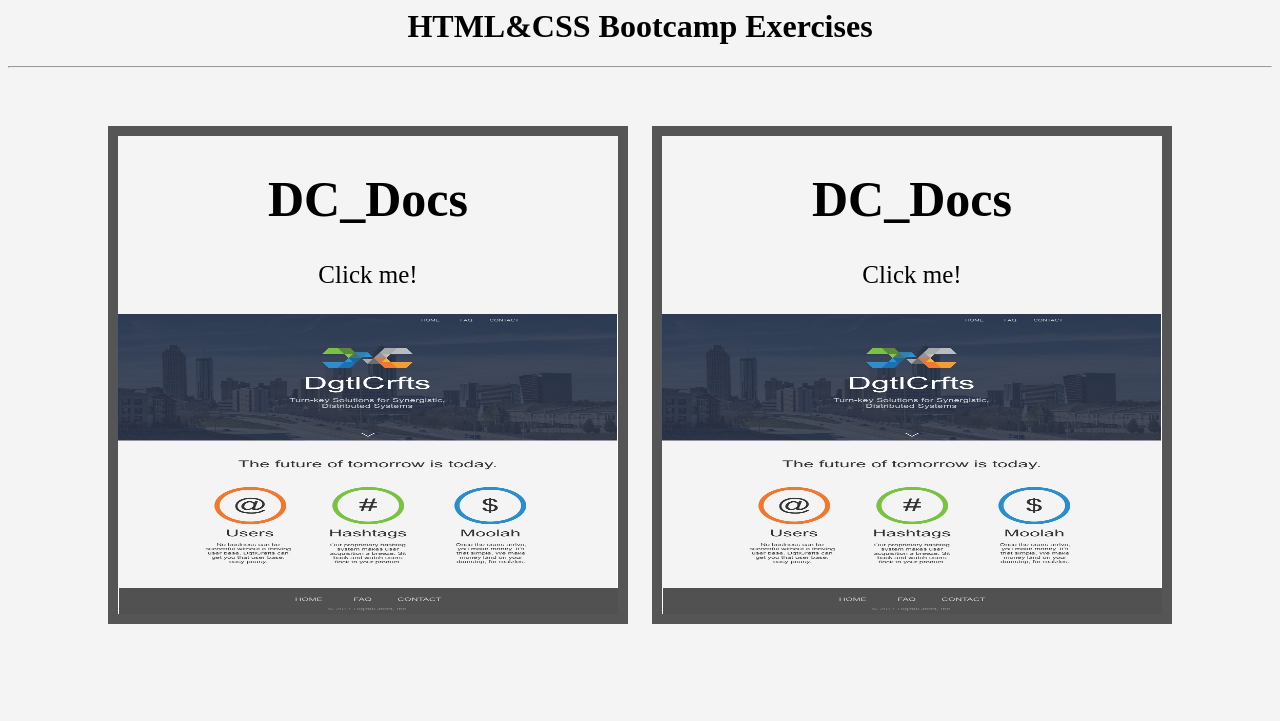
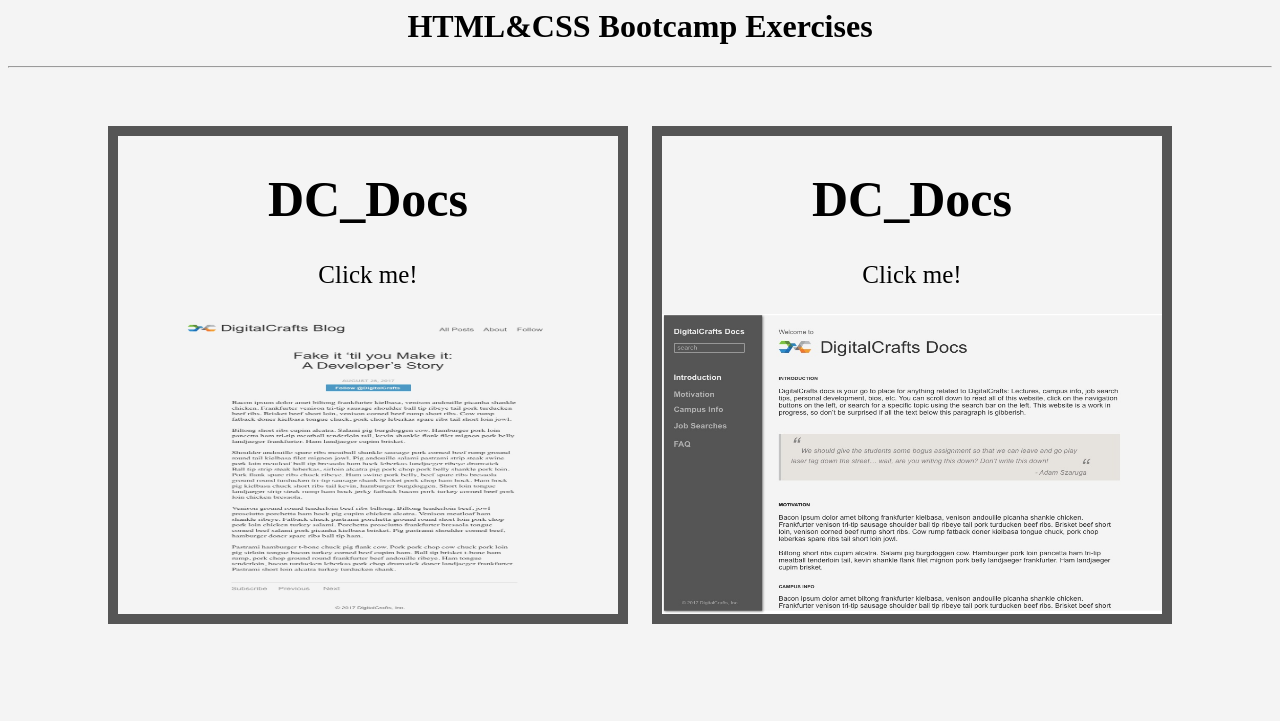
Before and after one commit to asantoss/html_css_bootcamp, a plain HTML site: page index.html in a window 1280 px wide. Shown: the top 721 px of the page. Drawn offline with Linux system fonts and the light colour scheme.

Commit message:
Revert "CSS is awesome"
This reverts commit fcb3a043137dabbe01549bd2f4d7947b1043593b.

```diff
--- a/DgtlCrfts/styles/styles.css
+++ b/DgtlCrfts/styles/styles.css
@@ -1,6 +1,6 @@
 header {
     text-align: center;
-    background-image: url("https://github.com/asantoss/html_css_bootcamp/blob/master/DgtlCrfts/img/atl.png");
+    background-image: url("/DgtlCrfts/img/atl.png");
     background-size: 100% 100%;
     width: 100vw;
     height: 50vh;
--- a/index.html
+++ b/index.html
@@ -11,24 +11,21 @@
         <div class="blog">
             <h1>DC_Docs</h1>
             <p>Click me!</p>
-            <a href="https://asantoss.github.io/html_css_bootcamp/DC_Blog/index.html"> <img
-                    src="https://github.com/asantoss/html_css_bootcamp/blob/master/DgtlCrfts/DgtlCrfts.jpg" alt=""
-                    width="500" height="300"> </a>
+            <a href="https://asantoss.github.io/html_css_bootcamp/DC_Blog/index.html"> <img src="/DC_Blog/DC_Blog.jpg"
+                    alt="" width="500" height="300"> </a>
 
         </div>
         <div class="docs">
             <h1>DC_Docs</h1>
             <p>Click me!</p>
-            <a href="https://asantoss.github.io/html_css_bootcamp/DC_Docs/index.html"> <img
-                    src="https://github.com/asantoss/html_css_bootcamp/blob/master/DgtlCrfts/DgtlCrfts.jpg" alt=""
-                    width="500" height="300"> </a>
+            <a href="https://asantoss.github.io/html_css_bootcamp/DC_Docs/index.html"> <img src="/DC_Docs/DC_Docs.jpg"
+                    alt="" width="500" height="300"> </a>
         </div>
         <div class="dgtlcrfts">
             <h1>DgtlCrfts</h1>
             <p>Click me!</p>
             <a href="https://asantoss.github.io/html_css_bootcamp/DgtlCrfts/index.html"> <img
-                    src="https://github.com/asantoss/html_css_bootcamp/blob/master/DgtlCrfts/DgtlCrfts.jpg" alt=""
-                    width="500" height="300"> </a>
+                    src="/DgtlCrfts/DgtlCrfts.jpg" alt="" width="500" height="300"> </a>
         </div>
     </body>
 
```
